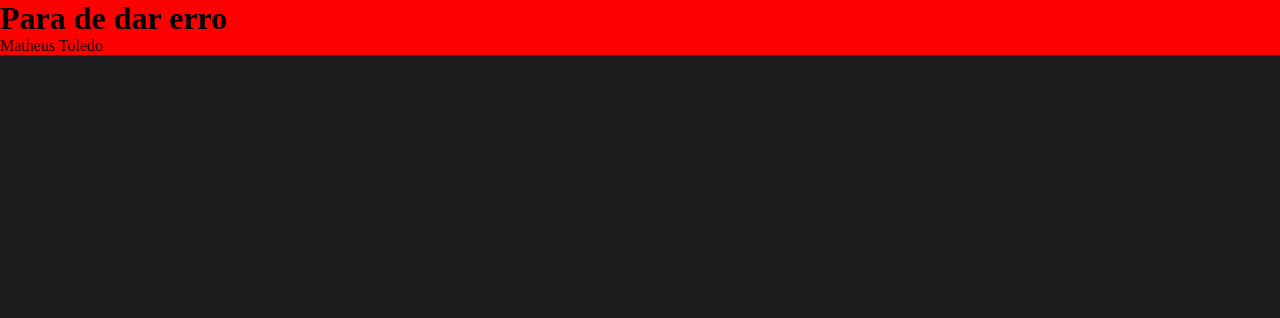
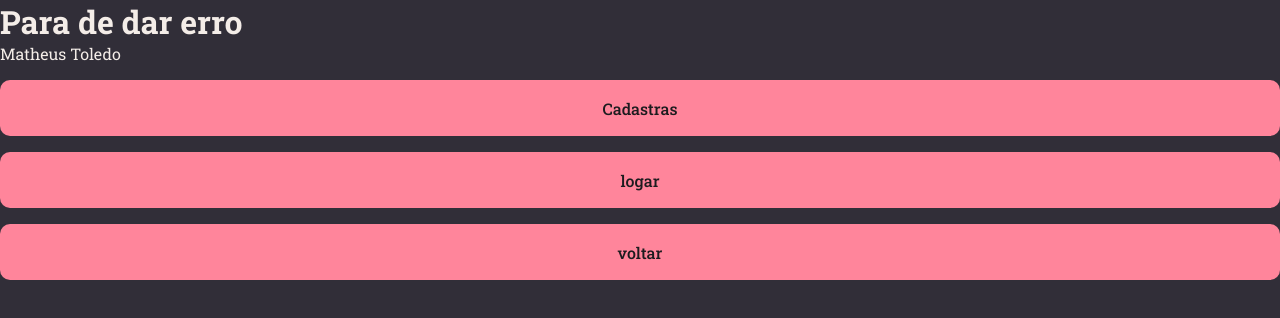
Before and after one commit to MatheusToledo246/RocketMovies, a React (Vite) app in the folder Rocket Movies/: page / in a window 1280 px wide. Shown: the top 318 px of the page. Built offline with nearby package versions, Linux system fonts and the light colour scheme.

Commit message:
add button

```diff
--- a/Rocket Movies/index.html
+++ b/Rocket Movies/index.html
@@ -1,6 +1,10 @@
 <!doctype html>
 <html lang="pt-br">
   <head>
+    <link rel="preconnect" href="https://fonts.googleapis.com">
+    <link rel="preconnect" href="https://fonts.gstatic.com" crossorigin>
+    <link href="https://fonts.googleapis.com/css2?family=Roboto+Slab:wght@100..900&display=swap" rel="stylesheet">
+
     <meta charset="UTF-8" />
     <meta name="viewport" content="width=device-width, initial-scale=1.0" />
     <title>Rocket Movies</title>
--- /dev/null
+++ b/Rocket Movies/src/components/Button/index.jsx
@@ -0,0 +1,10 @@
+import { Container } from './styles';
+
+export function Button(props) {
+
+    return(
+        <Container type="button">
+            {props.title}
+        </Container>
+    );
+}
--- /dev/null
+++ b/Rocket Movies/src/components/Button/styles.js
@@ -0,0 +1,18 @@
+import styled from 'styled-components';
+
+export const Container = styled.button`
+    width: 100%;
+    background-color: ${({ theme}) => theme.COLORS.RED};
+    color: ${({ theme}) => theme.COLORS.BACKGROUND_700};
+
+    height: 56px;
+    border: 0;
+    padding: 0 16px;
+    margin-top: 16px;
+    border-radius: 10px;
+    font-weight: 500;
+
+    &:disabled {
+        opacity: 0.5;
+    }
+`;
--- a/Rocket Movies/src/pages/Details/index.jsx
+++ b/Rocket Movies/src/pages/Details/index.jsx
@@ -1,10 +1,16 @@
 import { Container } from './styles';
+
+import { Button } from '../../components/Button';
 
 export function Details() {
   return(
     <Container>
       <h1>Para de dar erro</h1>
       <span>Matheus Toledo</span>
+
+      <Button title="Cadastras"/>
+      <Button title="logar"/>
+      <Button title="voltar" />
     </Container>
   )
 }
--- a/Rocket Movies/src/pages/Details/styles.js
+++ b/Rocket Movies/src/pages/Details/styles.js
@@ -1,5 +1,5 @@
 import styled from "styled-components";
 
 export const Container = styled.div`
-    background: red;
+
 `;
--- a/Rocket Movies/src/styles/global.js
+++ b/Rocket Movies/src/styles/global.js
@@ -9,5 +9,26 @@ export default createGlobalStyle`
 
     body {
         background-color: ${({ theme }) => theme.COLORS.BACKGROUND_900};
+        color: ${({ theme }) => theme.COLORS.WHITE};
+        -webkit-font-smoothing: antialiased;
+    }
+
+    body, input, button, textarea {
+        font-family: "Roboto Slab", serif;
+        font-size: 16px;
+        outline: none;
+    }
+
+    a {
+        text-decoration: none;
+    }
+
+    button, a {
+        cursor: pointer;
+        transition: filter 0.2s;
+    }
+
+    button:hover, a:hover {
+        filter: brightness(0.9);
     }
 `;
--- a/Rocket Movies/src/styles/theme.js
+++ b/Rocket Movies/src/styles/theme.js
@@ -1,7 +1,8 @@
 export default {
     COLORS: {
-      BACKGROUND_900: "#1C1B1E",
-      BACKGROUND_700: "#262529",
+      BACKGROUND_900: "#312E38",
+      BACKGROUND_700: "#1C1B1E",
+      BACKGROUND_500: "#262529",
       BACKGROUND_100: "#282124",
       BACKGROUND_BUTTON: "0D0C0F",
 
--- a/package.json
+++ /dev/null
@@ -1,5 +0,0 @@
-{
-  "dependencies": {
-    "styled-components": "^6.1.8"
-  }
-}
```
Also changed, not shown: 1 other file (tests, documents, lock files or other folders).
